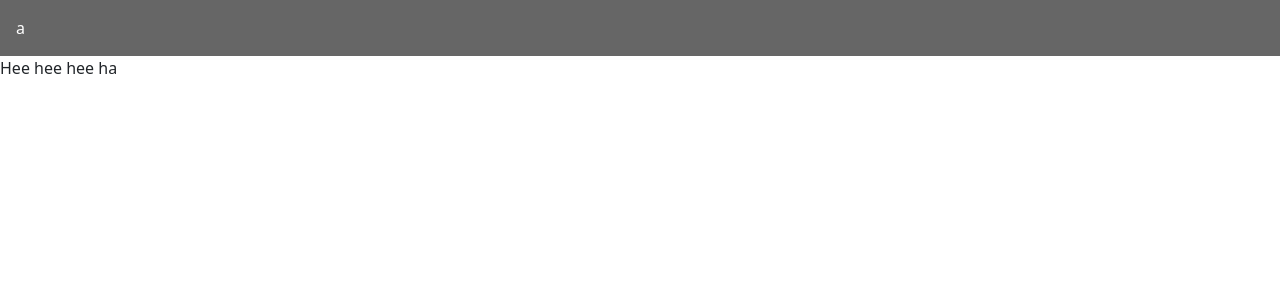
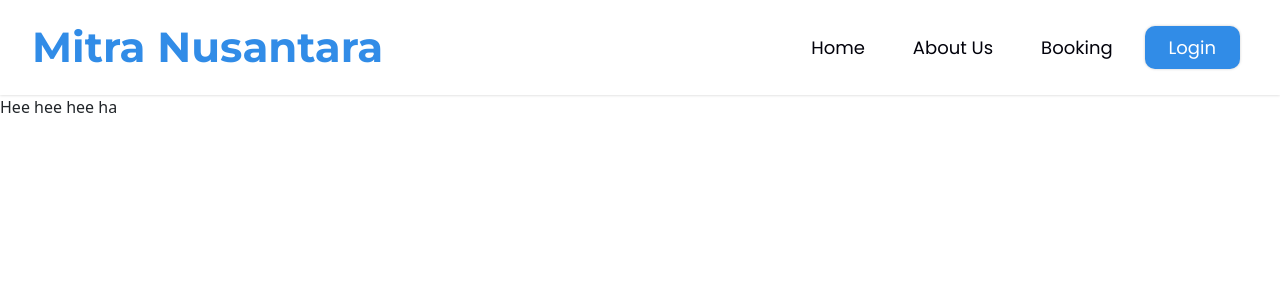
Before and after one commit to KrisandyR/MitraNusantara, a React (Create React App) app: page / in a window 1280 px wide. Shown: the top 300 px of the page. Built offline with nearby package versions, Linux system fonts and the light colour scheme.

Commit message:
Navbar first iteration complete

```diff
--- a/src/App.css
+++ b/src/App.scss
@@ -1,3 +1,7 @@
+@import url('https://fonts.googleapis.com/css2?family=Poppins:ital,wght@0,100;0,200;0,300;0,400;0,500;0,600;0,700;0,800;0,900;1,100;1,200;1,300;1,400;1,500;1,600;1,700;1,800;1,900&display=swap');
+@import url('https://fonts.googleapis.com/css2?family=Dancing+Script:wght@700&display=swap');
+@import url('https://fonts.googleapis.com/css2?family=Montserrat:ital,wght@0,100;0,200;0,300;0,400;0,500;0,600;0,700;0,800;0,900;1,100;1,200;1,300;1,400;1,500;1,600;1,700;1,800;1,900&display=swap');
+
 .App {
   text-align: center;
 }
--- a/src/App.tsx
+++ b/src/App.tsx
@@ -1,5 +1,5 @@
 import React, { Fragment } from 'react';
-import './App.css';
+import './App.scss';
 import { BrowserRouter, Route, Switch } from 'react-router-dom';
 import NavigationBar from './components';
 
--- a/src/components/navigation_bar/NavigationBar.scss
+++ b/src/components/navigation_bar/NavigationBar.scss
@@ -1,9 +1,95 @@
-@import url('https://fonts.googleapis.com/css2?family=Dancing+Script:wght@700&display=swap');
 
 .navbar-background {
     width: 100%;
-    background-color: #00000099;
+    background-color: #FFFFFF;
     display: flex;
     justify-content: space-between;
-    color: white;
+    color: #02020B;
+    box-shadow: 0 0 3px 0 rgba(0,0,0,0.20);
+    align-items: center;
+    position: relative;
 }
+
+.navbar-title {
+    font-family: 'Montserrat', sans-serif;
+    font-weight: 700;
+    font-size: 42px;
+    color: #318ce7;
+}
+
+.navbar-hamburg-icon {
+    display: none;
+    cursor: pointer;
+    transition: 500ms;
+}
+
+.navbar-hamburg-icon:hover {
+    // display: none;
+    background-color: #eaeaee;
+    border-radius: 10px;
+}
+
+.hamburg-img {
+    width: 28px;
+    height: 28px;
+}
+
+.navbar-options-container {
+    display: flex;
+    align-items: center;
+    font-family: 'Poppins', sans-serif;
+    font-size: 18px;
+}
+
+
+.navbar-login-btn {
+    cursor: pointer;
+    background-color: #318ce7;
+    box-shadow: 0 0 3px 0 rgba(0,0,0,0.20);
+    color: #FFFFFF;
+    border-radius: 10px;
+    transition: 500ms;
+}
+
+.navbar-login-btn:hover {
+    font-size: 22px;
+    background-color: #FFFFFF;
+    color: #02020B;
+    border: 1.5px solid #318ce7;
+}
+
+// EDF7F6
+
+.navbar-dropdown {
+    left: 0;
+    top: 100%;
+    position: absolute;
+    width: 100%;
+    background-color: #318ce7;
+    color: #FFFFFF;
+    font-size: 18px;
+    transition: 500ms;
+}
+
+.navbar-dropdown-item {
+    cursor: pointer;
+    font-family: 'Poppins', sans-serif;
+    padding: 10px 20px;
+    text-align: center;
+    transition: 500ms;
+}
+
+.navbar-dropdown-item:hover {
+    background-color: #5fa6ec;
+    font-size: 20px;
+}
+
+@media only screen and (max-width: 1200px){
+    .navbar-hamburg-icon {
+        display: block;
+    }
+    .navbar-options-container {
+        display: none;
+    }
+
+}
--- a/src/components/navigation_bar/NavigationBar.tsx
+++ b/src/components/navigation_bar/NavigationBar.tsx
@@ -1,5 +1,8 @@
 //  Region Import External Lib (e.g React, Reactstrap, etc)
-import React, { Component, Fragment } from "react";
+import React, { Component, Fragment, useState } from "react";
+import Image from "react-bootstrap/Image";
+import hamburgericon from "../../assets/hamburger.png";
+
 //  Region Import Constants
 
 //  Region Import Interfaces
@@ -14,26 +17,43 @@ import React, { Component, Fragment } from "react";
 
 //  Region Import Style
 import "./NavigationBar.scss";
+import { Collapse } from "react-bootstrap";
 
 const NavigationBar = () => {
-  //  react lifecycle (componentDidMount, componentDidUpdate, getDerivedStateFromProps, etc)
-
-  //  onHandleFunction declaration
-
-  //  render
-
-  // props destruction
-
-  // state destruction
-
-  // other variables if needed
+  const [dropdownIsOpen, setDropdownIsOpen] = useState(false);
 
   return (
     <Fragment>
       <div className="p-3 navbar-background">
-        <div>
-          a
+        <div className="d-flex align-items-center">
+          <span className="navbar-title px-3">Mitra Nusantara</span>
         </div>
+
+        <div className="navbar-options-container px-3">
+          <div className="px-4">Home</div>
+          <div className="px-4">About Us</div>
+          <div className="px-4">Booking</div>
+          <div className="px-4 py-2 mx-2 navbar-login-btn">Login</div>
+        </div>
+
+        <div
+            className="navbar-hamburg-icon p-3 mx-2"
+            onClick={() => {
+              setDropdownIsOpen(!dropdownIsOpen);
+            }}
+          >
+            <Image className="hamburg-img" src={hamburgericon} fluid />
+          </div>
+
+        <Collapse in={dropdownIsOpen}>
+          <div className="navbar-dropdown">
+            <p className="navbar-dropdown-item m-0">Home</p>
+            <p className="navbar-dropdown-item m-0">About Us</p>
+            <p className="navbar-dropdown-item m-0">Booking</p>
+            <p className="navbar-dropdown-item m-0">Login</p>
+          </div>
+        </Collapse>
+
       </div>
     </Fragment>
   );
```
Also changed, not shown: src/assets/hamburger.png (added).
